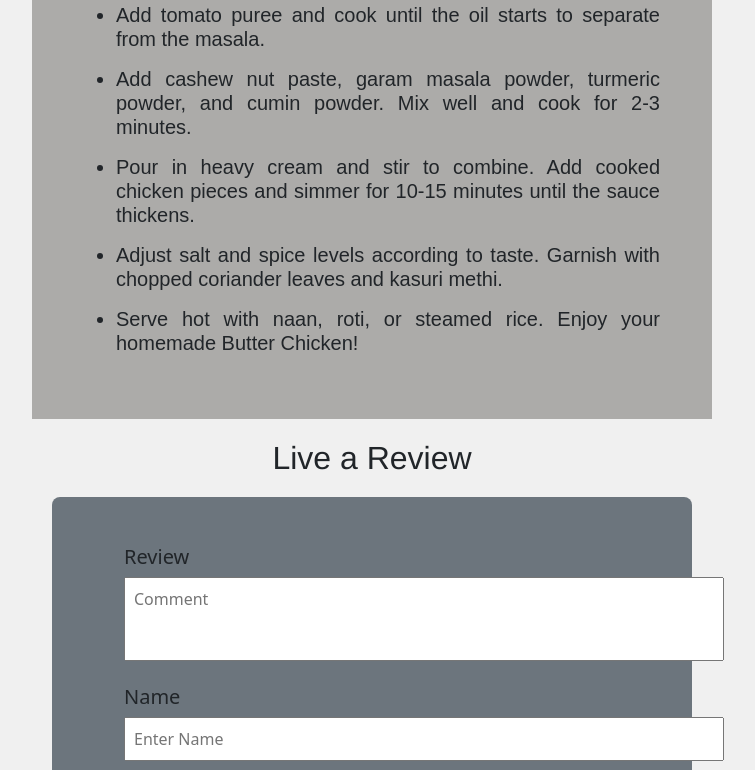
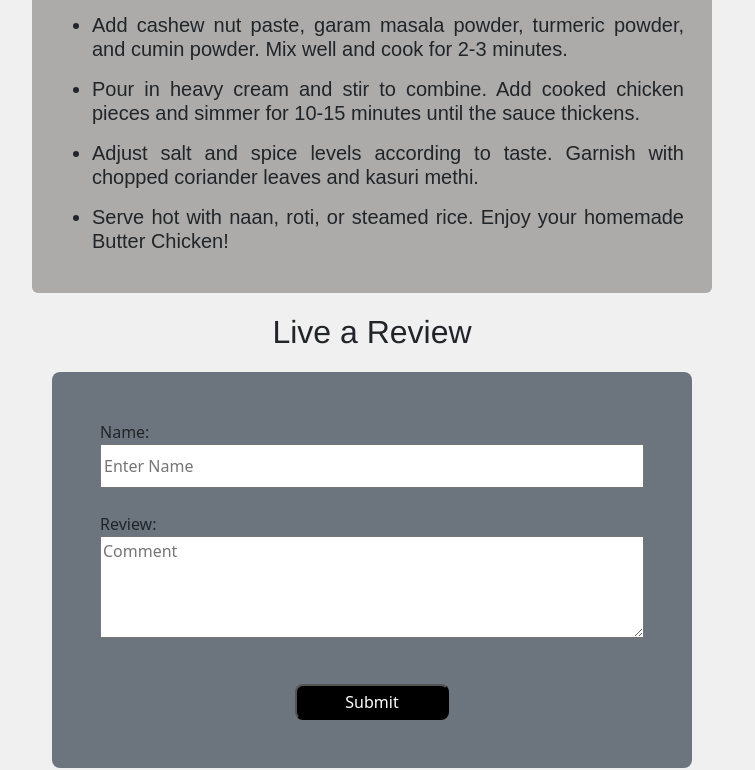
Before and after one commit to SauravShete2003/dish-delight, a React app: page /non-veg/butter-chicken in a window 1280 px wide. Shown: the part 2030-2800 px from the top of the page, without its empty margins (268-1023 px from the left). Built offline with nearby package versions, Linux system fonts and the light colour scheme; some packages are replaced by stand-ins of ours.

Commit message:
changes added

```diff
--- /dev/null
+++ b/src/components/Review/Review.css
@@ -0,0 +1,3 @@
+.review{
+    width: 300px;
+}
--- /dev/null
+++ b/src/components/Review/Review.js
@@ -0,0 +1,76 @@
+import React, { useState } from 'react';
+import Swal from 'sweetalert2'
+import "./Review.css"
+
+function App() {
+    const [name, setName] = useState('');
+    const [review, setReview] = useState('');
+    const [reviews, setReviews] = useState([]);
+
+    const handleSubmit = (e) => {
+        e.preventDefault();
+        const newReview = { name, review };
+        setReviews([...reviews, newReview]);
+        setName('');
+        setReview('');
+        }
+
+        const handleSuccessClick = () => {
+            Swal.fire({
+              icon: 'success',
+              title: "Thank you for your Review. It has been sent",
+              timer: 2500,
+            })
+
+          }
+
+
+    return (
+        <div className="App">
+            <div className="review-form review-page w-50 p-5 rounded-3 bg-secondary">
+                <form onSubmit={handleSubmit}>
+                    <label for="name ">Name:</label><br />
+                    <input className='text w-100 py-2'
+                        type="text"
+                        id="name"
+                        name="name"
+                        placeholder='Enter Name'
+                        value={name}
+                        onChange={(e) => setName(e.target.value)}
+                        required
+                    /><br /><br />
+
+                    <label for="review">Review:</label><br />
+                    <textarea
+                    className='text w-100'
+                        id="review"
+                        name="review"
+                        placeholder='Comment'
+                        rows="4"
+                        value={review}
+                        onChange={(e) => setReview(e.target.value)}
+                        required
+                    ></textarea><br /><br />
+                    <div className='button d-flex justify-content-center'>
+                    <button type="submit" className='button bg-black text-white py-1 mt-3 px-5 rounded-3' onClick={handleSuccessClick}>Submit</button>
+                    </div>
+                </form>
+            </div>
+
+            <div className="reviews m-5">
+                <h2 className='heading text-center'>Reviews</h2>
+                <div id="reviewList" className='review-card-container d-flex justifi-content-center'>
+                    {reviews.map((rev, index) => (
+                        <div key={index} className="review bg-primary text-white m-4 py-3 rounded-3">
+                            <h6 className='name px-3 pt-2 mb-3'> Name : {rev.name}</h6>
+                            <p className='name px-3'> Comment : {rev.review}</p>
+                            <h5 className='text-center mb-2'>🍝thanks {rev.name} for review🍝</h5>
+                        </div>
+                    ))}
+                </div>
+            </div>
+        </div>
+    );
+}
+
+export default App;
--- a/src/data/CategoriesNonvegdata.js
+++ b/src/data/CategoriesNonvegdata.js
@@ -146,14 +146,10 @@ const NonVegDataCard = [
             "4-5 cloves",
             "4-5 green cardamom pods",
             "1 inch cinnamon stick",
-            "1 bay leaf",
             "1/2 tsp turmeric powder",
             "1 tbsp Kashmiri red chili powder",
-            "1 tbsp coriander powder",
-            "1/2 tsp fennel powder",
             "1/2 tsp garam masala powder",
             "2 tbsp ghee",
-            "2 tbsp oil",
             "Salt to taste",
             "Fresh coriander leaves, chopped for garnish",
             "Saffron strands soaked in warm milk for garnish (optional)"],
@@ -232,16 +228,11 @@ const NonVegDataCard = [
             "2 tbsp ginger-garlic paste",
             "2 tomatoes, finely chopped",
             "2-3 green chilies, slit lengthwise (adjust to taste)",
-            "1 tsp cumin seeds",
-            "4-5 cloves",
             "4-5 green cardamom pods",
             "1 inch cinnamon stick",
-            "1 bay leaf",
             "1/2 tsp turmeric powder",
             "1 tsp Kashmiri red chili powder",
-            "1 tsp coriander powder",
             "1/2 tsp garam masala powder",
-            "2 tbsp ghee",
             "2 tbsp oil",
             "Salt to taste",
             "Fresh coriander leaves, chopped for garnish",
@@ -297,7 +288,7 @@ const NonVegDataCard = [
             "Adjust salt and spice levels according to taste.",
             "Sprinkle garam masala powder and garnish with chopped coriander leaves.",
             "Serve hot with steamed rice or roti. Enjoy your homemade Egg Curry!"],
-        ingredientImg: "https://www.example.com/images/egg-curry-ingredients.jpg"
+        ingredientImg: "https://www.myspicykitchen.net/wp-content/uploads/2021/06/Onion-Egg-Curry-Ingredients.jpg"
     },
     {
         id: "prawn-biryani",
@@ -323,11 +314,8 @@ const NonVegDataCard = [
             "1/2 tsp turmeric powder",
             "1 tsp biryani masala powder",
             "1 inch cinnamon stick",
-            "4-5 cloves",
             "4-5 green cardamom pods",
-            "1 bay leaf",
-            "2 tbsp ghee",
-            "2 tbsp oil",
+            "3 tbsp oil",
             "Salt to taste",
             "Saffron strands soaked in 1/4 cup warm milk",
             "Fried onions for garnish"],
@@ -407,6 +395,9 @@ const NonVegDataCard = [
             "1 tsp black pepper powder",
             "1/2 tsp red chili flakes",
             "2 tbsp honey",
+            "fennal",
+            "dijon",
+            "thyme",
             "2 tbsp Dijon mustard",
             "Salt to taste"],
         steps: ["In a small bowl, mix together olive oil, minced garlic, rosemary, thyme, paprika, black pepper powder, red chili flakes, honey, Dijon mustard, and salt to taste.",
--- a/src/views/Recipe/RecipeNonveg/RecipeNonveg.js
+++ b/src/views/Recipe/RecipeNonveg/RecipeNonveg.js
@@ -3,9 +3,8 @@ import "./RecipeNonveg.css"
 import Navbar from '../../../components/Navbar/Navbar'
 import Footer from '../../../components/Footer/Footer'
 import { useParams } from 'react-router-dom'
-import Swal from 'sweetalert2'
 import NonVegDataCard from '../../../data/CategoriesNonvegdata'
-import HolidaySpecials from '../../../components/HolidayRecipes/HolidaysRecipe'
+import Review from '../../../components/Review/Review'
 
 function RecipeNonveg() {
 
@@ -13,23 +12,9 @@ function RecipeNonveg() {
     window.scrollTo(0, 0)
   }, [])
 
-  const [text, setText] = useState('')
-useEffect(()=>{
-
-}, [text])
-
   const { id } = useParams()
 
   const selectedData = NonVegDataCard.find((dataObject) => dataObject.id === id)
-
-  const handleSuccessClick = () => {
-    Swal.fire({
-      icon: 'success',
-      title: "Thank you for your Review. It has been sent",
-      timer: 2500,
-    })
-
-  }
 
   return (<>
     <div>
@@ -57,7 +42,7 @@ useEffect(()=>{
 
       <h2 className='heading text-center mt-5 mx-3 py-2 rounded-4 bg-secondary'> {selectedData.recipeName} PROCESS</h2>
 
-      <div className='recipe h5 p-5'>
+      <div className='recipe h5 p-4 rounded-2'>
         {selectedData.steps.map((element, i) => {
 
           return <div className='steps m-1'>
@@ -68,34 +53,7 @@ useEffect(()=>{
 
       <h2 className='heading text-center'>Live a Review</h2>
 
-      <div className='review-page w-50 p-5 rounded-3 bg-secondary'>
-        <div className='input-div mb-4 px-4'>
-          <h5>Review</h5>
-          <input type='text'
-            placeholder='Comment'
-            value={text}
-            onChange={(e) => {
-              setText(e.target.value)
-            }}
-            className=' input-1 p-2 pb-6  pb-5 ' />
-        </div>
-
-        <div className='input-div mb-4 px-4'>
-          <h5>Name</h5>
-          <input type='text'
-            placeholder='Enter Name'
-            value={text}
-            onChange={(e) => {
-              setText(e.target.value)
-            }}
-            className=' input-1 p-2 ' />
-        </div>
-
-        <div className='button d-flex justify-content-center'>
-          <button onClick={handleSuccessClick} type='submit' className='button bg-black text-white mt-4 py-1 px-5 rounded-3'>Submit</button>
-        </div>
-
-      </div>
+      <Review/>
 
       <Footer />
     </div>
--- a/src/views/Recipe/RecipeVeg/Recipe.css
+++ b/src/views/Recipe/RecipeVeg/Recipe.css
@@ -3,7 +3,6 @@
 }
 
 .recipe-img{
-    height: 70vh;
     width: 55%;
 }
 
@@ -15,7 +14,8 @@
 
 .ingredients-container{
     display: flex;
-    justify-content: center;
+    justify-content: center ;
+    flex-wrap: wrap;
 }
 
 .ingredient-list{
@@ -42,7 +42,7 @@
 }
 
 .input-1 {
-    width: 600px;
+    width: 100%;
 }
 
 .review-page{
--- a/src/views/Recipe/RecipeVeg/Recipe.js
+++ b/src/views/Recipe/RecipeVeg/Recipe.js
@@ -3,9 +3,8 @@ import "./Recipe.css"
 import Navbar from '../../../components/Navbar/Navbar'
 import Footer from '../../../components/Footer/Footer'
 import { useParams } from 'react-router-dom'
-import Swal from 'sweetalert2'
 import DataCard from '../../../data/CategoriesVesdata'
-import HolidaySpecial from '../../../components/HolidayRecipes/HolidaysRecipe'
+import Review from '../../../components/Review/Review'
 
 function Recipe() {
 
@@ -13,29 +12,18 @@ function Recipe() {
     window.scrollTo(0, 0)
   }, [])
 
-  const [text, setText] = useState('')
-
   const { id } = useParams()
 
   const selectedData = DataCard.find((dataObject) => dataObject.id === id)
-
-  const handleSuccessClick = () => {
-    Swal.fire({
-      icon: 'success',
-      title: "Thank you for your Review. It has been sent",
-      timer: 2500,
-    })
-
-  }
 
   return (<>
     <div>
       <Navbar />
     </div>
 
-    <div className='recipe-body '>
+    <div className='recipe-body'>
       <h1 className='title text-center'>{selectedData.title}</h1>
-      <img src={selectedData.image} className="recipe-img mx-auto d-block rounded-3 img-thumbnail mt-1" />
+      <img src={selectedData.image} className="recipe-img mx-auto d-block rounded-3 img-thumbnail mt-1 " />
       <div className='duration text-center mt-3 '>{selectedData.up}</div>
       <h4 className='recipe-description px-5 '>{selectedData.description}</h4>
       <h2 className='heading text-center mt-3 mx-3 py-2 rounded-4 bg-secondary'>{selectedData.ingredientTitle}</h2>
@@ -48,12 +36,13 @@ function Recipe() {
             </ul>
           )}
         </div>
+
         <img src={selectedData.ingredientImg} className='ingredient-img rounded-4 m-4 img-thumbnail' />
       </div>
 
       <h2 className='heading text-center mt-5 mx-3 py-2 rounded-4 bg-secondary'> {selectedData.recipeName} PROCESS</h2>
 
-      <div className='recipe p-3 h5'>
+      <div className='recipe p-4 h5 rounded-2'>
         {selectedData.steps.map((element, i) => {
 
           return <div className='steps m-1'>
@@ -64,36 +53,8 @@ function Recipe() {
 
       <h2 className='heading text-center'>Live a Review</h2>
 
-      <div className='review-page w-50 p-5 rounded-3 bg-secondary'>
-        <div className='input-div mb-4 px-4'>
-          <h5>Review</h5>
-          <input type='text'
-            placeholder='Comment'
-            value={text}
-            onChange={(e) => {
-              setText(e.target.value)
-            }}
-            className=' input-1 p-2 pb-6  pb-5 ' />
-        </div>
+      <Review />
 
-        <div className='input-div mb-4 px-4'>
-          <h5>Name</h5>
-          <input type='text'
-            placeholder='Enter Name'
-            value={text}
-            onChange={(e) => {
-              setText(e.target.value)
-            }}
-            className=' input-1 p-2 ' />
-        </div>
-
-        <div className='button d-flex justify-content-center'>
-          <button onClick={handleSuccessClick} type='submit' className='button bg-black text-white py-1 mt-4 px-5 rounded-3'>Submit</button>
-        </div>
-
-      </div>
-
-      <HolidaySpecial />
       <Footer />
     </div>
 
```
